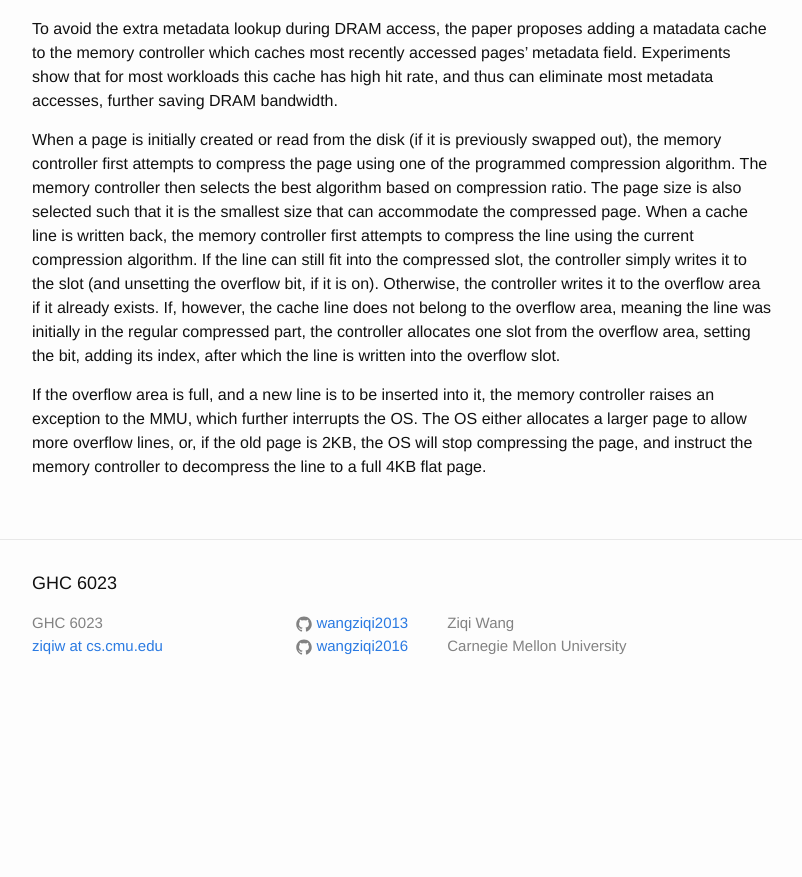
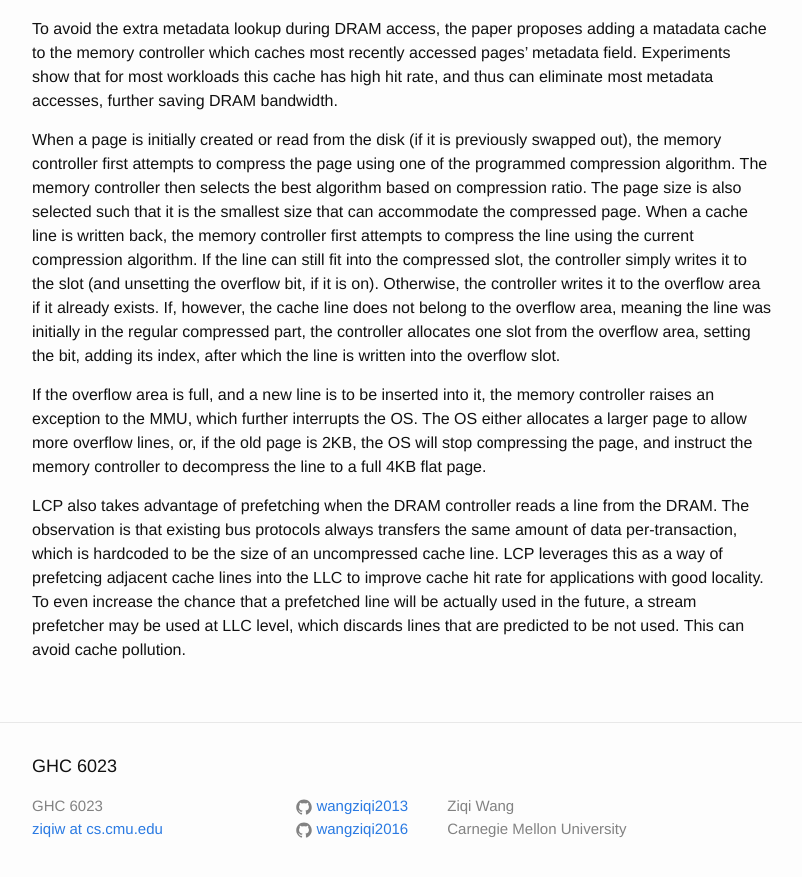
Before and after one commit to wangziqi2013/wangziqi2013.github.io, a Jekyll site: the page built from _posts/2020-05-20-lcp.markdown, in a window 1280 px wide and 900 px high, scrolled down 2509 px. Shown: the top 877 px of the window, without its empty margins (238-1040 px from the left). Built offline with Jekyll 4.4.1, drawn with Linux system fonts in a browser that asks for light colours; before the commit the page ends 3226 px from its top, so only the background shows below that.

Commit message:
Adding prefetching

```diff
--- a/_posts/2020-05-20-lcp.markdown
+++ b/_posts/2020-05-20-lcp.markdown
@@ -106,3 +106,10 @@ If the overflow area is full, and a new line is to be inserted into it, the memo
 the MMU, which further interrupts the OS. The OS either allocates a larger page to allow more overflow lines, or, if
 the old page is 2KB, the OS will stop compressing the page, and instruct the memory controller to decompress the
 line to a full 4KB flat page.
+
+LCP also takes advantage of prefetching when the DRAM controller reads a line from the DRAM. The observation is that
+existing bus protocols always transfers the same amount of data per-transaction, which is hardcoded to be the size
+of an uncompressed cache line. LCP leverages this as a way of prefetcing adjacent cache lines into the LLC to improve
+cache hit rate for applications with good locality. To even increase the chance that a prefetched line will be actually
+used in the future, a stream prefetcher may be used at LLC level, which discards lines that are predicted to be not
+used. This can avoid cache pollution.
```
